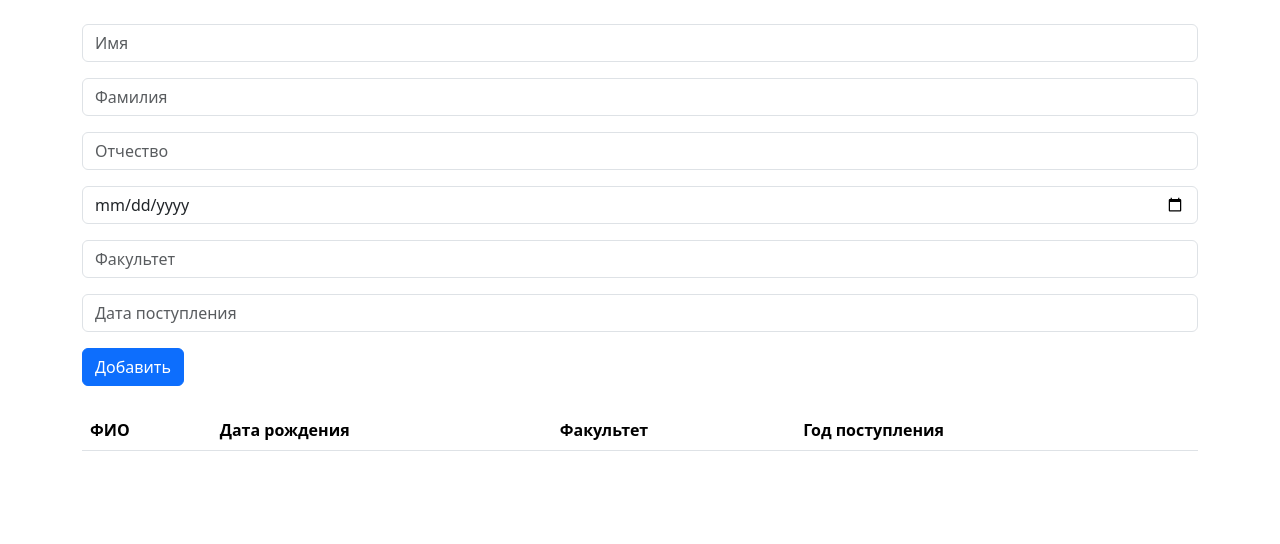
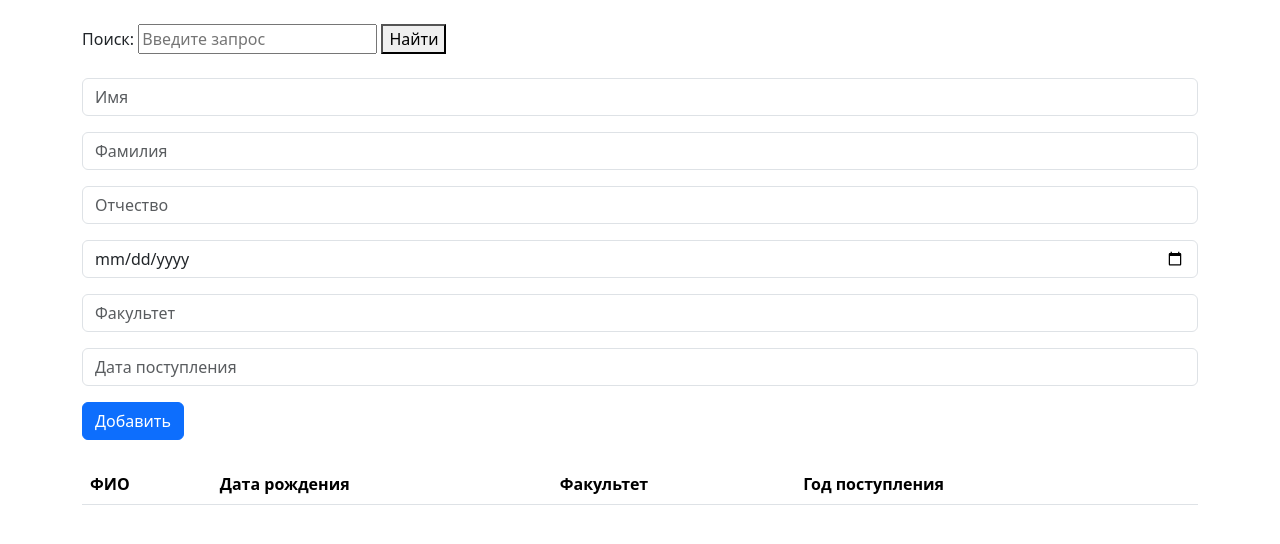
Before and after one commit to IFilkov/Students, a plain HTML site: page Students/frontend/index.html in a window 1280 px wide. Drawn offline with nearby package versions, Linux system fonts and the light colour scheme; no server answers.

Commit message:
Update index.html

```diff
--- a/Students/frontend/index.html
+++ b/Students/frontend/index.html
@@ -7,12 +7,19 @@
     <meta name="viewport" content="width=device-width, initial-scale=1.0">
     <title>Студенты</title>
 
-    <link href="https://cdn.jsdelivr.net/npm/bootstrap@5.3.0-alpha1/dist/css/bootstrap.min.css" rel="stylesheet" integrity="sha384-GLhlTQ8iRABdZLl6O3oVMWSktQOp6b7In1Zl3/Jr59b6EGGoI1aFkw7cmDA6j6gD" crossorigin="anonymous">
+    <link href="https://cdn.jsdelivr.net/npm/bootstrap@5.3.0-alpha1/dist/css/bootstrap.min.css" rel="stylesheet"
+        integrity="sha384-GLhlTQ8iRABdZLl6O3oVMWSktQOp6b7In1Zl3/Jr59b6EGGoI1aFkw7cmDA6j6gD" crossorigin="anonymous">
 </head>
 
 <body>
 
     <div class="container pt-4 pb-4">
+        <form class="mb-4" id="search-form">
+            <label for="search">Поиск:</label>
+            <input type="text" id="search" placeholder="Введите запрос">
+            <button type="submit">Найти</button>
+        </form>
+
         <form action="#" class="mb-4" id="add-form">
             <div class="mb-3">
                 <input class="form-control" type="text" id="name-inp" placeholder="Имя">
```
